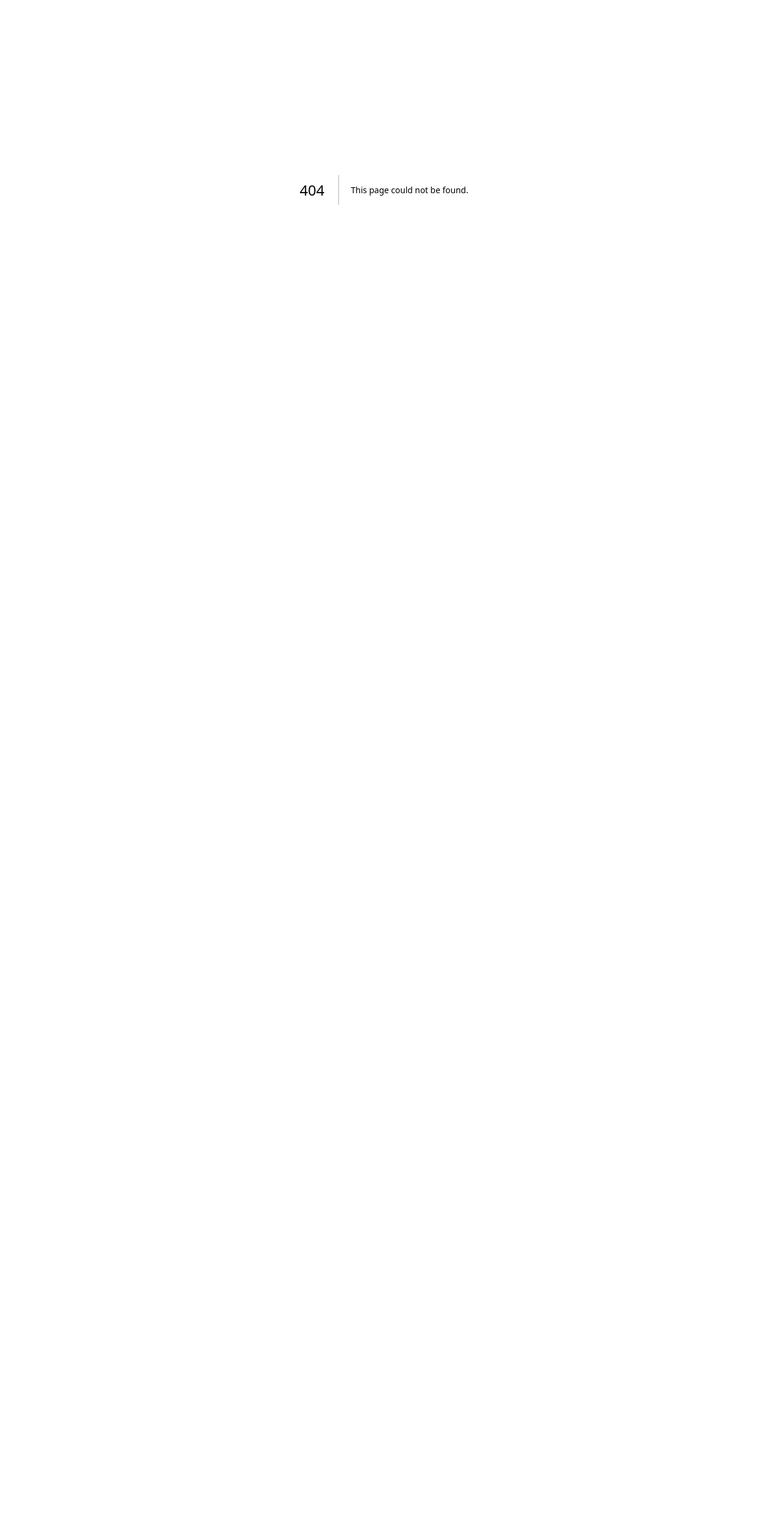
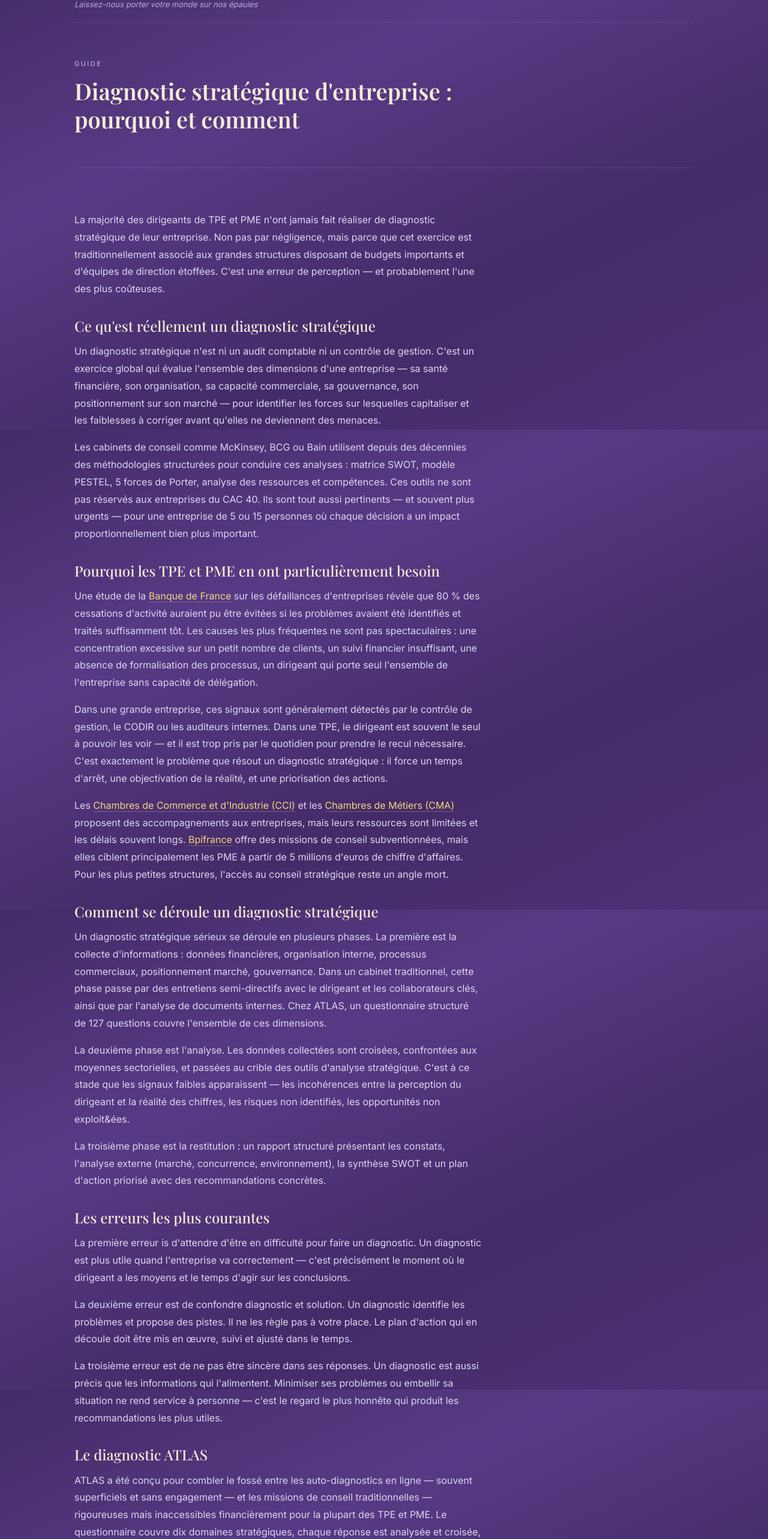
Before and after one commit to gabrielsimonetti62-hub/atlas-diagnostic, a Next.js app: page /articles/diagnostic-strategique-pourquoi-comment in a window 1280 px wide. Before the commit this address had no page. Shown: the part 84-2649 px from the top of the page at 60% size. Before the commit the page ends 800 px from the top, so only its background shows below. Built offline with nearby package versions, Linux system fonts and the light colour scheme; a web font is replaced by a local one.

Commit message:
Create page.js

```diff
--- /dev/null
+++ b/app/articles/diagnostic-strategique-pourquoi-comment/page.js
@@ -0,0 +1,56 @@
+import Link from "next/link";
+import { Nav, Footer } from "../../components";
+
+export const metadata = {
+  title: "Diagnostic stratégique d'entreprise : pourquoi et comment | ATLAS",
+  description: "Comprendre ce qu'est un diagnostic stratégique, pourquoi il est essentiel pour les TPE et PME, et comment il se déroule concrètement.",
+};
+
+export default function Article1() {
+  return (
+    <>
+      <Nav />
+      <div className="container">
+        <section className="page-header">
+          <div className="section-label">Guide</div>
+          <h1>Diagnostic strat&eacute;gique d&apos;entreprise : pourquoi et comment</h1>
+        </section>
+      </div>
+      <div className="container"><hr className="divider" /></div>
+      <div className="container">
+        <section className="section article-body">
+
+          <p>La majorit&eacute; des dirigeants de TPE et PME n&apos;ont jamais fait r&eacute;aliser de diagnostic strat&eacute;gique de leur entreprise. Non pas par n&eacute;gligence, mais parce que cet exercice est traditionnellement associ&eacute; aux grandes structures disposant de budgets importants et d&apos;&eacute;quipes de direction &eacute;toff&eacute;es. C&apos;est une erreur de perception &mdash; et probablement l&apos;une des plus co&ucirc;teuses.</p>
+
+          <h2>Ce qu&apos;est r&eacute;ellement un diagnostic strat&eacute;gique</h2>
+          <p>Un diagnostic strat&eacute;gique n&apos;est ni un audit comptable ni un contr&ocirc;le de gestion. C&apos;est un exercice global qui &eacute;value l&apos;ensemble des dimensions d&apos;une entreprise &mdash; sa sant&eacute; financi&egrave;re, son organisation, sa capacit&eacute; commerciale, sa gouvernance, son positionnement sur son march&eacute; &mdash; pour identifier les forces sur lesquelles capitaliser et les faiblesses &agrave; corriger avant qu&apos;elles ne deviennent des menaces.</p>
+          <p>Les cabinets de conseil comme McKinsey, BCG ou Bain utilisent depuis des d&eacute;cennies des m&eacute;thodologies structur&eacute;es pour conduire ces analyses : matrice SWOT, mod&egrave;le PESTEL, 5 forces de Porter, analyse des ressources et comp&eacute;tences. Ces outils ne sont pas r&eacute;serv&eacute;s aux entreprises du CAC 40. Ils sont tout aussi pertinents &mdash; et souvent plus urgents &mdash; pour une entreprise de 5 ou 15 personnes o&ugrave; chaque d&eacute;cision a un impact proportionnellement bien plus important.</p>
+
+          <h2>Pourquoi les TPE et PME en ont particuli&egrave;rement besoin</h2>
+          <p>Une &eacute;tude de la <a href="https://www.banque-france.fr" target="_blank" rel="noopener">Banque de France</a> sur les d&eacute;faillances d&apos;entreprises r&eacute;v&egrave;le que 80 % des cessations d&apos;activit&eacute; auraient pu &ecirc;tre &eacute;vit&eacute;es si les probl&egrave;mes avaient &eacute;t&eacute; identifi&eacute;s et trait&eacute;s suffisamment t&ocirc;t. Les causes les plus fr&eacute;quentes ne sont pas spectaculaires : une concentration excessive sur un petit nombre de clients, un suivi financier insuffisant, une absence de formalisation des processus, un dirigeant qui porte seul l&apos;ensemble de l&apos;entreprise sans capacit&eacute; de d&eacute;l&eacute;gation.</p>
+          <p>Dans une grande entreprise, ces signaux sont g&eacute;n&eacute;ralement d&eacute;tect&eacute;s par le contr&ocirc;le de gestion, le CODIR ou les auditeurs internes. Dans une TPE, le dirigeant est souvent le seul &agrave; pouvoir les voir &mdash; et il est trop pris par le quotidien pour prendre le recul n&eacute;cessaire. C&apos;est exactement le probl&egrave;me que r&eacute;sout un diagnostic strat&eacute;gique : il force un temps d&apos;arr&ecirc;t, une objectivation de la r&eacute;alit&eacute;, et une priorisation des actions.</p>
+          <p>Les <a href="https://www.cci.fr" target="_blank" rel="noopener">Chambres de Commerce et d&apos;Industrie (CCI)</a> et les <a href="https://www.cma-france.fr" target="_blank" rel="noopener">Chambres de M&eacute;tiers (CMA)</a> proposent des accompagnements aux entreprises, mais leurs ressources sont limit&eacute;es et les d&eacute;lais souvent longs. <a href="https://www.bpifrance.fr" target="_blank" rel="noopener">Bpifrance</a> offre des missions de conseil subventionn&eacute;es, mais elles ciblent principalement les PME &agrave; partir de 5 millions d&apos;euros de chiffre d&apos;affaires. Pour les plus petites structures, l&apos;acc&egrave;s au conseil strat&eacute;gique reste un angle mort.</p>
+
+          <h2>Comment se d&eacute;roule un diagnostic strat&eacute;gique</h2>
+          <p>Un diagnostic strat&eacute;gique s&eacute;rieux se d&eacute;roule en plusieurs phases. La premi&egrave;re est la collecte d&apos;informations : donn&eacute;es financi&egrave;res, organisation interne, processus commerciaux, positionnement march&eacute;, gouvernance. Dans un cabinet traditionnel, cette phase passe par des entretiens semi-directifs avec le dirigeant et les collaborateurs cl&eacute;s, ainsi que par l&apos;analyse de documents internes. Chez ATLAS, un questionnaire structur&eacute; de 127 questions couvre l&apos;ensemble de ces dimensions.</p>
+          <p>La deuxi&egrave;me phase est l&apos;analyse. Les donn&eacute;es collect&eacute;es sont crois&eacute;es, confront&eacute;es aux moyennes sectorielles, et pass&eacute;es au crible des outils d&apos;analyse strat&eacute;gique. C&apos;est &agrave; ce stade que les signaux faibles apparaissent &mdash; les incoh&eacute;rences entre la perception du dirigeant et la r&eacute;alit&eacute; des chiffres, les risques non identifi&eacute;s, les opportunit&eacute;s non exploit&&eacute;es.</p>
+          <p>La troisi&egrave;me phase est la restitution : un rapport structur&eacute; pr&eacute;sentant les constats, l&apos;analyse externe (march&eacute;, concurrence, environnement), la synth&egrave;se SWOT et un plan d&apos;action prioris&eacute; avec des recommandations concr&egrave;tes.</p>
+
+          <h2>Les erreurs les plus courantes</h2>
+          <p>La premi&egrave;re erreur is d&apos;attendre d&apos;&ecirc;tre en difficult&eacute; pour faire un diagnostic. Un diagnostic est plus utile quand l&apos;entreprise va correctement &mdash; c&apos;est pr&eacute;cis&eacute;ment le moment o&ugrave; le dirigeant a les moyens et le temps d&apos;agir sur les conclusions.</p>
+          <p>La deuxi&egrave;me erreur est de confondre diagnostic et solution. Un diagnostic identifie les probl&egrave;mes et propose des pistes. Il ne les r&egrave;gle pas &agrave; votre place. Le plan d&apos;action qui en d&eacute;coule doit &ecirc;tre mis en &oelig;uvre, suivi et ajust&eacute; dans le temps.</p>
+          <p>La troisi&egrave;me erreur est de ne pas &ecirc;tre sinc&egrave;re dans ses r&eacute;ponses. Un diagnostic est aussi pr&eacute;cis que les informations qui l&apos;alimentent. Minimiser ses probl&egrave;mes ou embellir sa situation ne rend service &agrave; personne &mdash; c&apos;est le regard le plus honn&ecirc;te qui produit les recommandations les plus utiles.</p>
+
+          <h2>Le diagnostic ATLAS</h2>
+          <p>ATLAS a &eacute;t&eacute; con&ccedil;u pour combler le foss&eacute; entre les auto-diagnostics en ligne &mdash; souvent superficiels et sans engagement &mdash; et les missions de conseil traditionnelles &mdash; rigoureuses mais inaccessibles financi&egrave;rement pour la plupart des TPE et PME. Le questionnaire couvre dix domaines strat&eacute;giques, chaque r&eacute;ponse est analys&eacute;e et crois&eacute;e, et le rapport final inclut une analyse sectorielle actualis&eacute;e et un plan d&apos;action directement exploitable.</p>
+          <p>Si vous &ecirc;tes dirigeant d&apos;une TPE ou PME et que vous n&apos;avez jamais fait r&eacute;aliser de diagnostic strat&eacute;gique de votre entreprise, la question n&apos;est pas de savoir si c&apos;est n&eacute;cessaire. C&apos;est de savoir combien de temps vous pouvez encore vous permettre de piloter sans instruments.</p>
+
+          <div className="article-cta">
+            <Link href="/#offres" className="btn-cta">D&eacute;couvrir les offres ATLAS &rarr;</Link>
+          </div>
+        </section>
+      </div>
+      <Footer />
+    </>
+  );
+}
```
